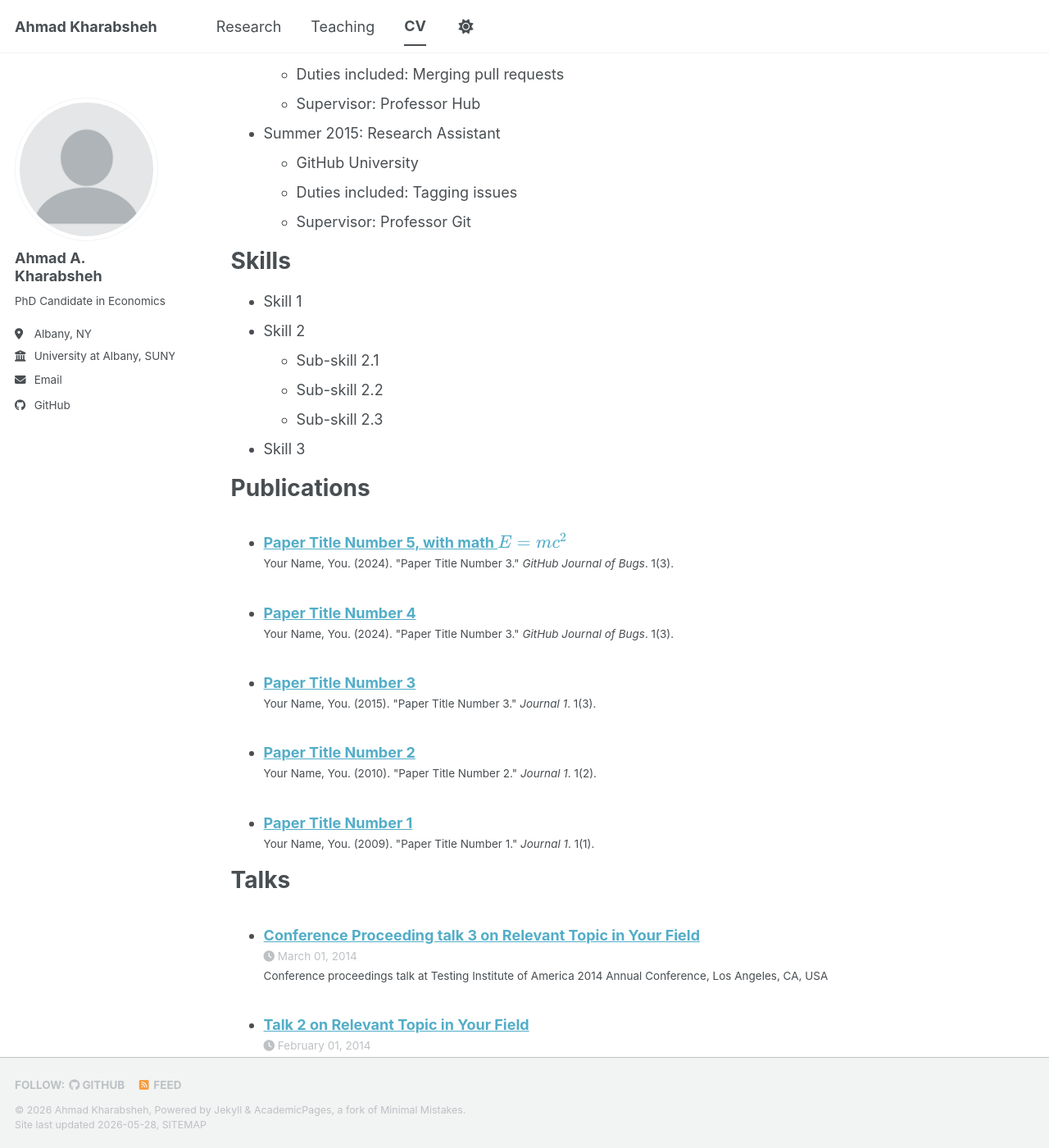
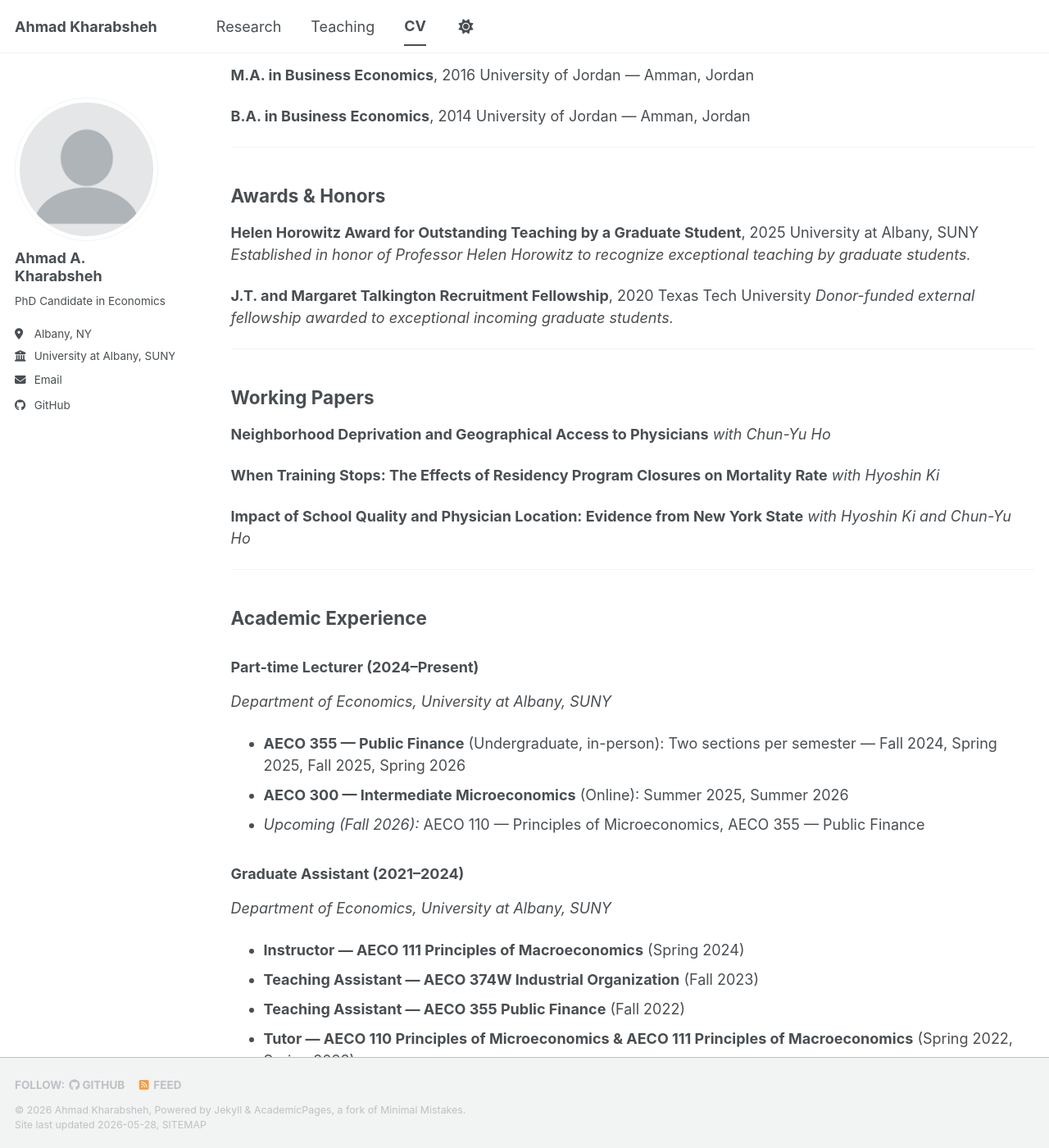
Before and after one commit to Kharabshehahmad/Kharabshehahmad.github.io, a Jekyll site: the page built from _pages/cv.md, in a window 1280 px wide and 1400 px high, scrolled down 503 px. Shown: the whole window at 82% size. Built offline with Jekyll 4.4.1, drawn with Linux system fonts in a browser that asks for light colours; a script bundle is joined from its source files by our own code; library files that are not in the unit come from our copies; some of the changed text lies outside the part shown.

Commit message:
Update cv.md

```diff
--- a/_pages/cv.md
+++ b/_pages/cv.md
@@ -7,58 +7,95 @@ redirect_from:
   - /resume
 ---
 
-{% include base_path %}
+**Department of Economics**
+University at Albany, SUNY
+Catskill Building, Room 394
+Albany, NY 12222
 
-Education
-======
-* Ph.D in Version Control Theory, GitHub University, 2018 (expected)
-* M.S. in Jekyll, GitHub University, 2014
-* B.S. in GitHub, GitHub University, 2012
+📧 akharabsheh@albany.edu
 
-Work experience
-======
-* Spring 2024: Academic Pages Collaborator
-  * GitHub University
-  * Duties includes: Updates and improvements to template
-  * Supervisor: The Users
+---
 
-* Fall 2015: Research Assistant
-  * GitHub University
-  * Duties included: Merging pull requests
-  * Supervisor: Professor Hub
+## Research Interests
 
-* Summer 2015: Research Assistant
-  * GitHub University
-  * Duties included: Tagging issues
-  * Supervisor: Professor Git
+Health Economics, Public Economics, Applied Microeconomics
 
-Skills
-======
-* Skill 1
-* Skill 2
-  * Sub-skill 2.1
-  * Sub-skill 2.2
-  * Sub-skill 2.3
-* Skill 3
+---
 
-Publications
-======
-  <ul>{% for post in site.publications reversed %}
-    {% include archive-single-cv.html %}
-  {% endfor %}</ul>
+## Education
 
-Talks
-======
-  <ul>{% for post in site.talks reversed %}
-    {% include archive-single-talk-cv.html  %}
-  {% endfor %}</ul>
+**Ph.D. in Econometrics and Quantitative Economics** *(in progress)*
+University at Albany, SUNY — Albany, NY
 
-Teaching
-======
-  <ul>{% for post in site.teaching reversed %}
-    {% include archive-single-cv.html %}
-  {% endfor %}</ul>
+**M.A. in Economics**, 2021
+Texas Tech University — Lubbock, TX
 
-Service and leadership
-======
-* Currently signed in to 43 different slack teams
+**M.A. in Business Economics**, 2016
+University of Jordan — Amman, Jordan
+
+**B.A. in Business Economics**, 2014
+University of Jordan — Amman, Jordan
+
+---
+
+## Awards & Honors
+
+**Helen Horowitz Award for Outstanding Teaching by a Graduate Student**, 2025
+University at Albany, SUNY
+*Established in honor of Professor Helen Horowitz to recognize exceptional teaching by graduate students.*
+
+**J.T. and Margaret Talkington Recruitment Fellowship**, 2020
+Texas Tech University
+*Donor-funded external fellowship awarded to exceptional incoming graduate students.*
+
+---
+
+## Working Papers
+
+**Neighborhood Deprivation and Geographical Access to Physicians**
+*with Chun-Yu Ho*
+
+**When Training Stops: The Effects of Residency Program Closures on Mortality Rate**
+*with Hyoshin Ki*
+
+**Impact of School Quality and Physician Location: Evidence from New York State**
+*with Hyoshin Ki and Chun-Yu Ho*
+
+---
+
+## Academic Experience
+
+### Part-time Lecturer (2024–Present)
+*Department of Economics, University at Albany, SUNY*
+
+- **AECO 355 — Public Finance** (Undergraduate, in-person): Two sections per semester — Fall 2024, Spring 2025, Fall 2025, Spring 2026
+- **AECO 300 — Intermediate Microeconomics** (Online): Summer 2025, Summer 2026
+- *Upcoming (Fall 2026):* AECO 110 — Principles of Microeconomics, AECO 355 — Public Finance
+
+### Graduate Assistant (2021–2024)
+*Department of Economics, University at Albany, SUNY*
+
+- **Instructor — AECO 111 Principles of Macroeconomics** (Spring 2024)
+- **Teaching Assistant — AECO 374W Industrial Organization** (Fall 2023)
+- **Teaching Assistant — AECO 355 Public Finance** (Fall 2022)
+- **Tutor — AECO 110 Principles of Microeconomics & AECO 111 Principles of Macroeconomics** (Spring 2022, Spring 2023)
+
+### Teaching Assistant (2015–2016)
+*Department of Business Economics, University of Jordan — Amman, Jordan*
+
+---
+
+## Skills & Certifications
+
+**Technical:** STATA, R, MATLAB, SAS, Microsoft Office
+
+**Certifications:**
+- MATLAB, SAS, and R Course Training Certificate — Texas Tech University, 2020
+- Research Strategies Training Program Certificate — Texas Tech University, 2020
+
+---
+
+## Languages
+
+- **English:** Fluent
+- **Arabic:** Native
```
